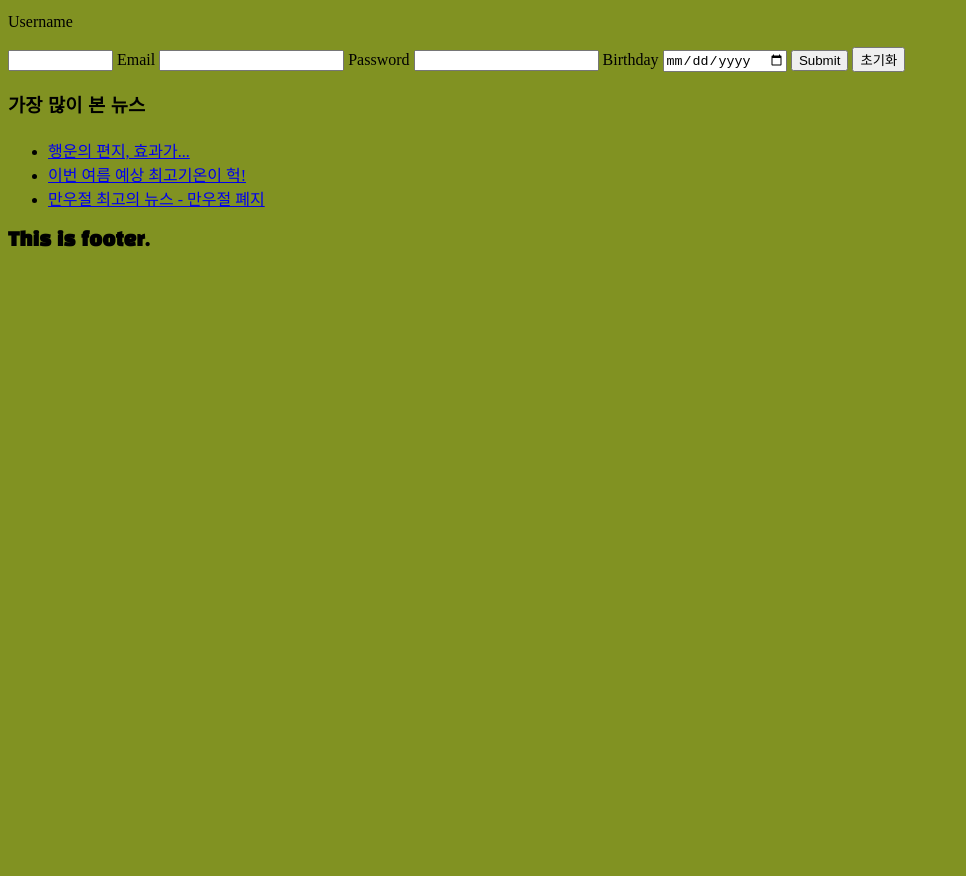
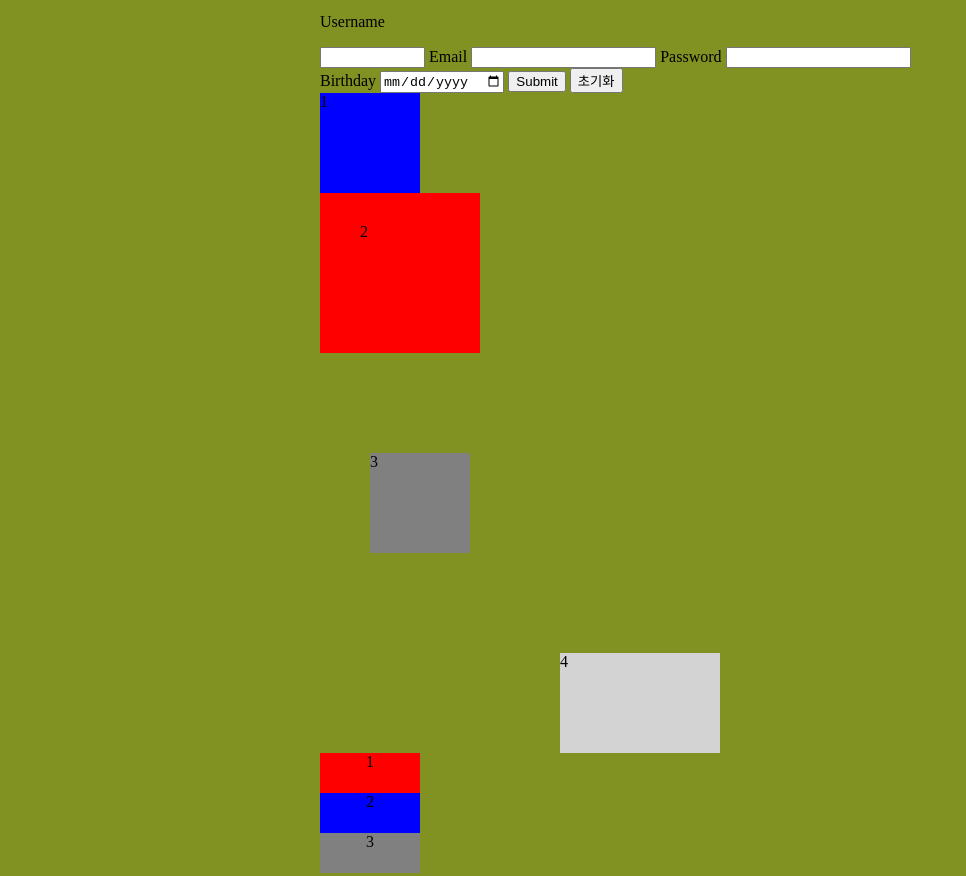
Before and after one commit to Songduckmung/24-kookmin-web, a plain HTML site: page index.html in a window 1280 px wide. Shown: the part 1129-2005 px from the top of the page, without its empty margins (0-966 px from the left). Before the commit the page ends 1401 px from the top, so only its background shows below. Drawn offline with Linux system fonts and the light colour scheme.

Commit message:
css 수업

```diff
--- a/index.html
+++ b/index.html
@@ -31,7 +31,7 @@
         </ul>
       </nav>
     </header>
-    <main>
+    <main style="width:640px; margin: 0 auto;">
       <section>
         <h2>Headline</h2>
         <article id="article1">
@@ -124,6 +124,53 @@
           <button type="reset">초기화</button>
         </form>
       </section>
+
+      <style>
+        .div-square {
+          width: 100px;
+          height: 100px;
+        }
+        .sq-pd {
+          /* padding: 10px; */
+          /* padding: 10px 20px; */
+          /* padding: 10px 20px 30px; */
+          padding: 10px 20px 30px 40px;
+          padding-top: 30px;
+        }
+        .sq-mg {
+          margin: 100px 50px;
+        }
+        .div-center {
+          margin: 0px auto;
+          width: 25%;
+        }
+      </style>
+      <section>
+        <div class="div-square" style="background-color: blue;">1</div>
+        <div class="div-square sq-pd" style="background-color: red;">2</div>
+        <div class="div-square sq-mg" style="background-color: gray;">3</div>
+        <div class="div-square div-center" style="background-color: lightgray;">4</div>
+      </section>
+      <style>
+      .flex-container {
+      display: flex;
+      width: 295px;
+      height: 120px;
+      /*
+      flex-direction: row;
+      flex-wrap: nowrap;
+      */
+      flex-flow: column nowrap;
+      }
+      .flex-box {width: 100px; height:100px; text-align:center;}
+      .bg-red {background-color: red;}
+      .bg-blue {background-color: blue;}
+      .bg-gray {background-color: gray;} </style>
+      <section class="flex-container">
+      <article class="flex-box bg-red">1</article>
+      <article class="flex-box bg-blue">2</article>
+      <article class="flex-box bg-gray">3</article>
+      </section>
     </main>
 
     <aside>
```
